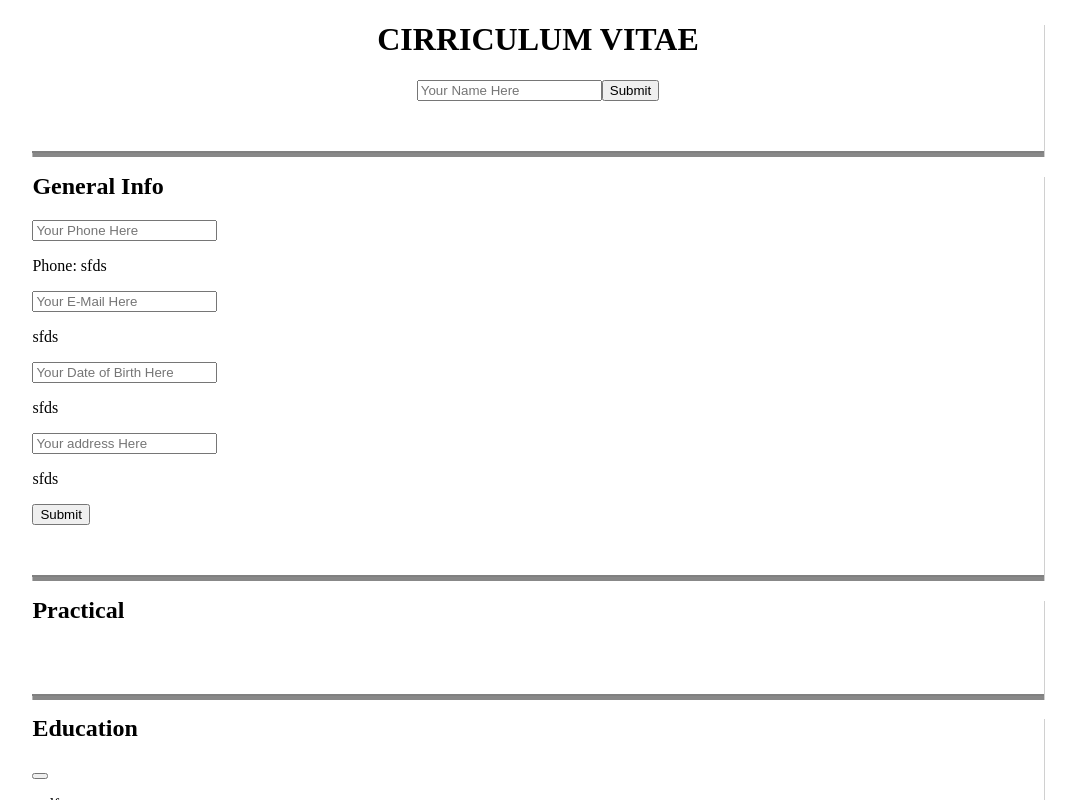
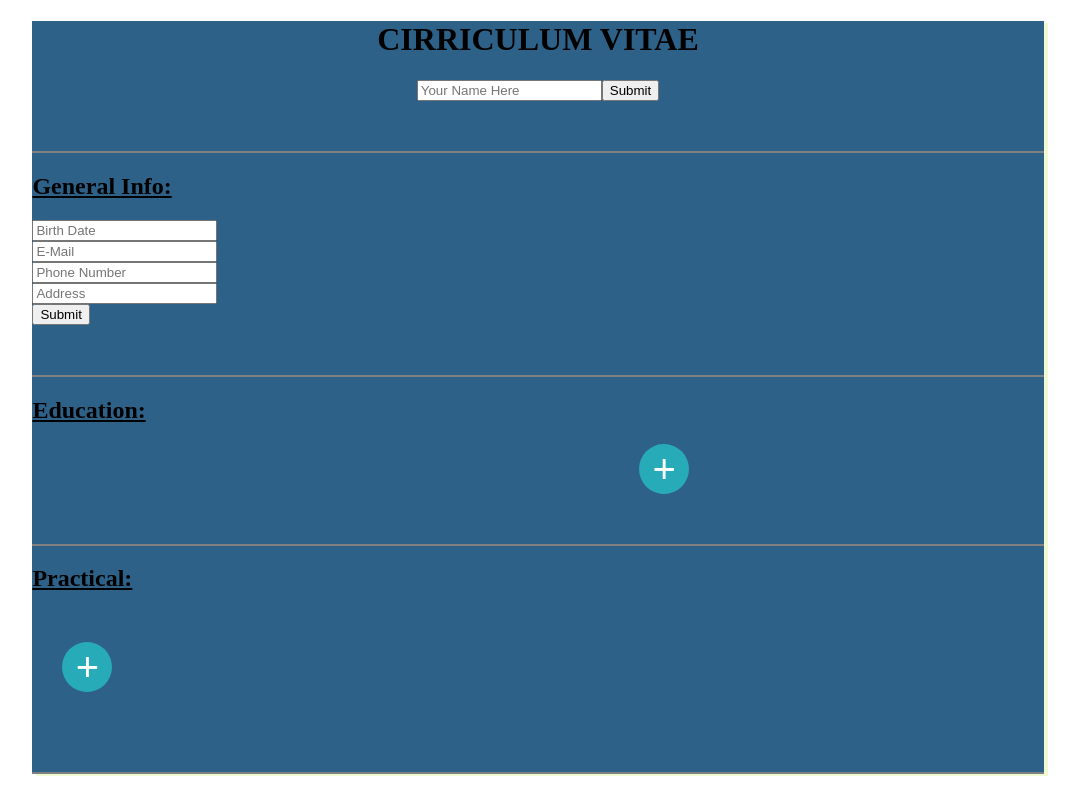
Before and after one commit to early-codes/cv-project, a React (Create React App) app: page / in a window 1280 px wide. Shown: the top 800 px of the page, without its empty margins (102-1181 px from the left). Built offline with nearby package versions, Linux system fonts and the light colour scheme.

Commit message:
cancel hata veriyor

```diff
--- a/src/App.css
+++ b/src/App.css
@@ -2,4 +2,6 @@
     width: 80%;
     margin: 0 auto;
     text-align: center;
+    background-color: #2d6187;
+    box-shadow: 4px 2px #effad3;
 }
--- a/src/components/Education.js
+++ b/src/components/Education.js
@@ -7,24 +7,101 @@ class Education extends Component {
         super(props)
 
         this.state = {
-            schools: ["asdf"],
-
-            eduField: [<div key={"0"} style={{ height: "100px", width: "100px", backgroundColor: "blue" }}></div>]
+            eduField: []
         }
 
-        this.addEduHandler = this.addEduHandler.bind(this)
+        this.addEduHandler = this.addEduHandler.bind(this);
+        this.eduSubmitHandler = this.eduSubmitHandler.bind(this);
+        this.cancelHandler = this.cancelHandler.bind(this);
+        this.editEduHandler = this.editEduHandler.bind(this);
+        this.removeEduHandler = this.removeEduHandler.bind(this);
     }
 
     componentDidMount() {
         this.setState({
-            eduField: [<div key={"0"} style={{ height: "100px", width: "100px", backgroundColor: "red" }}></div>]
+            eduField: this.state.eduField.concat(<input key={"10000"} type="submit" value="+" onClick={this.addEduHandler} style={{
+                marginLeft: "60%",
+                height: "50px",
+                width: "50px",
+                fontSize: "40px",
+                lineHeight: "20px",
+                padding: "0px",
+                borderRadius: "50%",
+                border: "0",
+                backgroundColor: "#28abb9",
+                color: "white",
+                $nest: {
+                    "&:hover": {
+                        color: "black"
+                    }
+                }
+            }}></input>)
         })
     }
 
     addEduHandler = () => {
-        let index = this.state.eduField.length;
+        let index = this.state.eduField.length - 1;
         this.setState({
-            eduField: this.state.eduField.concat(<div key={`&{index}`} style={{ height: "100px", width: `${100 + (index * 10)}px`, backgroundColor: "blue" }} ></div >)
+            eduField: [...this.state.eduField.slice(0, index),
+            <form key={index} onSubmit={(event) => this.eduSubmitHandler(event, index)}>
+                <input required type="text" name={index + "inputText"} placeholder="Your Education Here"></input><br />
+                <textarea placeholder="Your Education Details Here" required name={index + "textArea"}></textarea><br />
+                <input type="submit" value="Submit"></input>
+                <input type="button" value="Cancel" onClick={() => this.cancelHandler(index)}></input>
+            </form>,
+            ...this.state.eduField.slice(index)]
+        })
+    }
+
+    eduSubmitHandler = (event, eduIndex) => {
+        event.preventDefault()
+        let eduFieldSetter = this.state.eduField.map((field, index) => {
+            return ((index === eduIndex) ?
+                <div className="entries" onClick={() => this.editEduHandler(index)} key={index}>
+                    <h3>{event.target.children[0].value}</h3>
+                    <p>{event.target[1].value}</p>
+                </div> :
+                field
+            )
+        })
+        this.setState({
+            eduField: eduFieldSetter
+        })
+    }
+
+    editEduHandler = (eduIndex) => {
+        let fieldToChange = this.state.eduField.filter((field) => (field.key) === eduIndex.toString())
+        this.setState({
+            eduField: this.state.eduField.map((field) => {
+                return ((eduIndex.toString() === (field.key)) ?
+                    <form key={eduIndex} onSubmit={(event) => this.eduSubmitHandler(event, eduIndex)}>
+                        <input required type="text" name={eduIndex + "inputText"} placeholder="Your Education Here"></input><br />
+                        <textarea required placeholder="Your Education Detils Here" name={eduIndex + "textArea"}></textarea><br />
+                        <input type="submit" value="Submit"></input>
+                        <input type="button" value="Cancel" onClick={() => this.cancelHandler(eduIndex, fieldToChange)}></input>
+                        <input type="button" value="Remove" onClick={() => this.removeEduHandler(eduIndex)}></input>
+                    </form> :
+                    field
+                )
+            })
+        })
+    }
+
+    cancelHandler = (filterIndex, fieldToChange) => {
+        this.setState({
+            eduField: this.state.eduField.map((field) => {
+                return (
+                    (field.key === filterIndex.toString()) ?
+                        fieldToChange[0] :
+                        field
+                )
+            })
+        })
+    }
+
+    removeEduHandler = (filterIndex) => {
+        this.setState({
+            eduField: this.state.eduField.filter((field) => field.key !== filterIndex.toString())
         })
     }
 
@@ -34,9 +111,8 @@ class Education extends Component {
 
         return (
             <div className="component">
-                <h2>Education</h2>
-                <button onClick={this.addEduHandler}></button>
-                <p>{this.state.schools[0]}</p>
+                <h2>Education:</h2>
+
                 {this.state.eduField}
             </div>
         )
--- a/src/components/GeneralInfo.js
+++ b/src/components/GeneralInfo.js
@@ -8,41 +8,107 @@ class GeneralInfo extends Component {
 
 
         this.state = {
-            phone: "",
-            eMail: "",
-            birthDate: "",
-            address: "",
+            birthDate: "1",
+            eMail: "2",
+            phone: "3",
+            address: "4",
+            fields: ""
         }
 
-        this.phoneSubmitHandler = this.phoneSubmitHandler.bind(this);
+        this.fillFieldsHandler = this.fillFieldsHandler.bind(this);
+        this.editHandler = this.editHandler.bind(this);
+        this.submitHandler = this.submitHandler.bind(this);
+        this.editSubmitHandler = this.editSubmitHandler.bind(this);
+        this.fieldNameSetter = this.fieldNameSetter.bind(this);
+        this.handleChange = this.handleChange.bind(this)
     }
 
-    phoneSubmitHandler = (event) => {
+    /* todo:
+    p ye tıklayınca text inputta veriyi placeholder a değil value ya versin.
+    */
+
+    fieldNameSetter = (name) => {
+        switch (name) {
+            case "birthDate":
+                return "Birth Date";
+            case "eMail":
+                return "E-Mail";
+            case "phone":
+                return "Phone Number";
+            default:
+                return "Address"
+        }
+    }
+
+    handleChange = (event) => {
+        console.log(event.target.value);
+        this.setState({
+            [event.target.name]: event.target.value
+        })
+    }
+
+    editHandler = (field) => {
+        let fieldsFiller = Object.keys(this.state);
+        fieldsFiller = fieldsFiller.map((x) => {
+            return ((x !== "fields") ?
+                (field !== x) ?
+                    <div key={x}><p key={x} name={x} onClick={() => this.editHandler(x)}>{this.state[x] || `Click Here To Set Your ${this.fieldNameSetter(x.toString)}`}</p></div> :
+                    <form key={x} onSubmit={(event) => this.editSubmitHandler(event, x)}><input type="text" name={x} placeholder={this.state[x] || `Your ${this.fieldNameSetter(x.toString())} Here`}></input><input type="submit" value="Submit" /><br /></form> :
+                null)
+        })
+        this.setState({
+            fields: fieldsFiller
+        })
+    }
+
+    editSubmitHandler = (event, x) => {
+        event.preventDefault();
+        this.setState({
+            [x]: event.target.firstChild.value
+        }, () => this.fillFieldsHandler("get"))
+    }
+
+    submitHandler = (event) => {
         event.preventDefault();
         this.setState({
             phone: event.target.phone.value,
             eMail: event.target.eMail.value,
             birthDate: event.target.birthDate.value,
             address: event.target.address.value,
+        }, () => this.fillFieldsHandler("get"));
+
+    }
+
+    fillFieldsHandler = (status, whichField) => {
+        let fieldsFiller = Object.keys(this.state);
+        if (status === "set") {
+            fieldsFiller = fieldsFiller.map((x) => {
+                return ((x !== "fields") ?
+                    <div key={x}><input type="text" required name={x} placeholder={`${this.fieldNameSetter(x.toString())}`} onChange={(event) => this.handleChange(event)}></input><br /></div> :
+                    null)
+            })
+            fieldsFiller = fieldsFiller.concat(<input key="submitKey" type="submit" value="Submit"></input>)
+        } else {
+            fieldsFiller = fieldsFiller.map((x) => {
+                return ((x !== "fields") ? <h4 key={x} name={x} onClick={() => this.editHandler(x)}>{this.fieldNameSetter(x.toString())}: {this.state[x] || `Click Here To Set Your ${this.fieldNameSetter(x)}`}</h4> : null)
+            })
+        }
+
+        this.setState({
+            fields: <form onSubmit={this.submitHandler}>{fieldsFiller}</form>
         })
+    }
+
+    componentDidMount() {
+        this.fillFieldsHandler("set", null)
+
     }
 
     render() {
         return (
             <div className="component">
-                <h2>General Info</h2>
-                <form onSubmit={this.phoneSubmitHandler}>
-                    <input type="text" name="phone" placeholder="Your Phone Here"></input>
-                    <p>Phone: {this.state.phone || "sfds"}</p>
-                    <input type="text" name="eMail" placeholder="Your E-Mail Here"></input>
-                    <p>{this.state.eMail || "sfds"}</p>
-                    <input type="text" name="birthDate" placeholder="Your Date of Birth Here"></input>
-                    <p>{this.state.birthDate || "sfds"}</p>
-                    <input type="text" name="address" placeholder="Your address Here"></input>
-                    <p>{this.state.address || "sfds"}</p>
-
-                    <input type="submit" value="Submit"></input>
-                </form>
+                <h2>General Info:</h2>
+                {this.state.fields}
             </div>
         )
     }
--- a/src/components/Practical.js
+++ b/src/components/Practical.js
@@ -7,14 +7,94 @@ class Practical extends Component {
         super(props);
 
         this.state = {
-            workExperience: []
+            expField: []
         }
+
+        this.addExpHandler = this.addExpHandler.bind(this);
+        this.expSubmitHandler = this.expSubmitHandler.bind(this);
+        this.cancelHandler = this.cancelHandler.bind(this);
+        this.editExpHandler = this.editExpHandler.bind(this);
+        this.removeExpHandler = this.removeExpHandler.bind(this);
+    }
+
+    addExpHandler = () => {
+        let index = this.state.expField.length - 1;
+        this.setState({
+            expField: [...this.state.expField.slice(0, index),
+            <form key={index} onSubmit={(event) => this.expSubmitHandler(event, index)}>
+                <input required type="text" name={index + "inputText"} placeholder="Your Work Experience Here"></input><br />
+                <textarea required placeholder="Your Work Experience Details Here" name={index + "textArea"}></textarea><br />
+                <input type="submit" value="Submit"></input>
+                <input type="button" value="Cancel" onClick={() => this.cancelHandler(index)}></input>
+            </form>,
+            ...this.state.expField.slice(index)]
+        })
+    }
+
+    expSubmitHandler = (event, expIndex) => {
+        event.preventDefault();
+        let expFieldSetter = this.state.expField.map((field, index) => {
+            return ((index === expIndex) ?
+                <div className="entries" key={index} onClick={() => this.editExpHandler(index)}>
+                    <h3>{event.target.children[0].value}</h3>
+                    <p>{event.target[1].value}</p>
+                </div> :
+                field
+            )
+        })
+        this.setState({
+            expField: expFieldSetter
+        })
+    }
+
+    editExpHandler = (expIndex) => {
+        let fieldToChange = this.state.expField.filter((field) => (field.key) === expIndex.toString())
+        this.setState({
+            expField: this.state.expField.map((field) => {
+                return ((expIndex.toString() === field.key.toString()) ?
+                    <form key={expIndex} onSubmit={(event) => this.expSubmitHandler(event, expIndex)}>
+                        <input required type="text" name={expIndex + "inputText"} placeholder="Your Work Experience Here"></input><br />
+                        <textarea required placeholder="Your Work Experience Details Here" name={expIndex + "textArea"}></textarea><br />
+                        <input type="submit" value="Submit"></input>
+                        <input type="button" value="Cancel" onClick={() => this.cancelHandler(expIndex, fieldToChange)}></input>
+                        <input type="button" value="Remove" onClick={() => this.removeExpHandler(expIndex)}></input>
+                    </form> :
+                    field
+                )
+            })
+        })
+    }
+
+    cancelHandler = (filterIndex, fieldToChange) => {
+        this.setState({
+            expField: this.state.expField.map((field) => {
+                return ((field.key === filterIndex.toString()) ?
+                    fieldToChange[0] :
+                    field
+                )
+            })
+        })
+    }
+
+    removeExpHandler = (filterIndex) => {
+        this.setState({
+            expField: this.state.expField.filter((field) => field.key !== filterIndex.toString())
+        })
+    }
+
+
+
+    componentDidMount() {
+        this.setState({
+            expField: this.state.expField.concat(<input key={"10000"} type="submit" value="+" onClick={this.addExpHandler} style={{ margin: "30px", height: "50px", width: "50px", fontSize: "40px", lineHeight: "20px", padding: "0px", borderRadius: "50%", border: "0", backgroundColor: "#28abb9", color: "white" }}></input>)
+        })
     }
 
     render() {
         return (
             <div className="component">
-                <h2>Practical</h2>
+                <h2>Practical:</h2>
+                {this.state.expField}
             </div>
         )
     }
--- a/src/components/Title.js
+++ b/src/components/Title.js
@@ -31,7 +31,7 @@ class Title extends Component {
         if (status === "set") {
             fieldToggler =
                 <form onSubmit={this.submitNameHandler}>
-                    <input type="text" name="name" placeholder={this.state.name || "Your Name Here"} /><input type="submit" value="Submit" />
+                    <input required type="text" name="name" placeholder={this.state.name || "Your Name Here"} /><input type="submit" value="Submit" />
                 </form>
         } else {
             fieldToggler = <h3 onClick={() => this.toggleFieldHandler("set", this.state.name)}>{name || "Click Here To Set Your Name"}</h3>
--- a/src/components/component.css
+++ b/src/components/component.css
@@ -2,5 +2,13 @@
     text-align: left;
     padding-bottom: 50px;
     border-bottom: 2px solid grey;
-    box-shadow: 0.4px 4px #888888;
+
 }
+
+.entries {
+    margin-top: 50px;
+}
+
+h2 {
+    text-decoration: underline;
+}
```
Also changed, not shown: src/App.js (+1 -27 lines).
